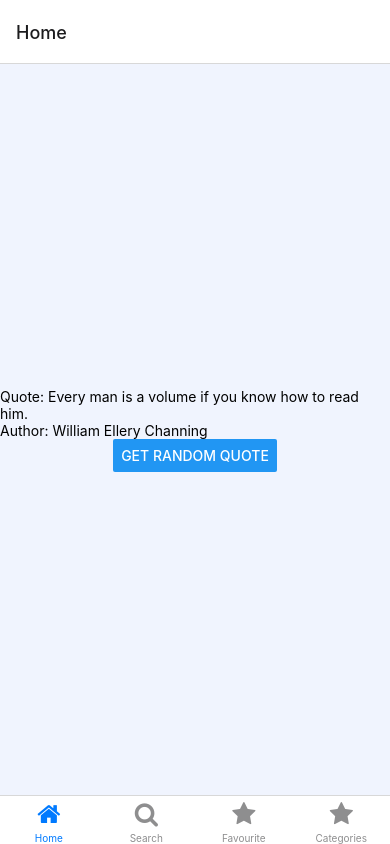
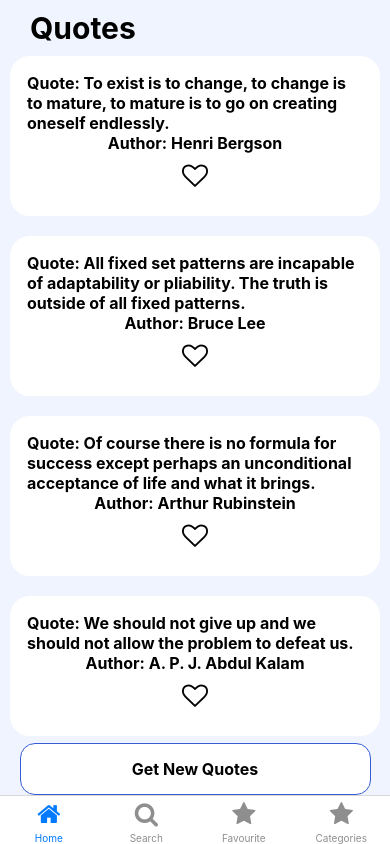
Before and after one commit to itsaakashpatel/quote-flora, a React Native app: screen /Home in a window 390 px wide. Built offline with nearby package versions, Linux system fonts and the light colour scheme.

Commit message:
completed functionality to genrate random new quote

```diff
--- a/App.jsx
+++ b/App.jsx
@@ -13,12 +13,12 @@ const Tab = createBottomTabNavigator();
 function App() {
   return (
     <NavigationContainer>
-      <Tab.Navigator initialRouteName="Home">
+      <Tab.Navigator>
         <Tab.Screen
           name="Home"
           component={HomeScreen}
           options={{
-            tabBarLabel: 'Home',
+            headerShown: false,
             tabBarIcon: ({ color, size }) => (
               <Icon name="home" color={color} size={size} />
             ),
@@ -28,6 +28,7 @@ function App() {
           name="Search"
           component={SearchScreen}
           options={{
+            headerShown: false,
             tabBarLabel: 'Search',
             tabBarIcon: ({ color, size }) => (
               <Icon name="search" color={color} size={size} />
@@ -38,6 +39,7 @@ function App() {
           name="Favourite"
           component={Favourite}
           options={{
+            headerShown: false,
             tabBarLabel: 'Favourite',
             tabBarIcon: ({ color, size }) => (
               <Icon name="star" color={color} size={size} />
@@ -48,6 +50,7 @@ function App() {
           name="Categories"
           component={Categories}
           options={{
+            headerShown: false,
             tabBarLabel: 'Categories',
             tabBarIcon: ({ color, size }) => (
               <Icon name="star" color={color} size={size} />
--- a/src/components/AuthorDetails.js
+++ b/src/components/AuthorDetails.js
@@ -1,18 +1,32 @@
-// AuthorDetails.js
 import React from "react";
 import { View, Text, StyleSheet } from "react-native";
+import LikeButton from "./LikeButtons";
 
 const AuthorDetails = ({ author }) => {
   return (
     <View style={styles.container}>
-      <Text>Quote: {author.content}</Text>
-      <Text>Author: {author.author}</Text>
+      <Text style={styles.text}>Quote: {author.content}</Text>
+      <Text style={styles.text}>Author: {author.author}</Text>
+      <LikeButton />
     </View>
   );
 };
 
 const styles = StyleSheet.create({
-  container: {},
+  container: {
+    borderColor: 'black',
+    borderWidth: 1,
+    borderRadius: 10,
+    padding: 20,
+    margin: 10,
+    justifyContent: 'center',
+    alignItems: 'center'
+
+  },
+  text: {
+    fontSize: 16,
+    fontWeight: 'bold',
+  },
 });
 
 export default AuthorDetails;
--- a/src/components/Header.js
+++ b/src/components/Header.js
@@ -15,6 +15,8 @@ const styles = StyleSheet.create({
     txt:{
         fontWeight: 'bold',
         fontSize: 30,
-        color:'#BDBDBD'
+        color:'black',
+        paddingLeft: 30,
+        marginTop: 10,
     }
 })
--- /dev/null
+++ b/src/components/LikeButtons.js
@@ -0,0 +1,31 @@
+import React, { useState } from "react";
+import { View, StyleSheet, TouchableOpacity } from "react-native";
+import Icon from 'react-native-vector-icons/FontAwesome';
+
+const LikeButton = () => {
+  const [isLiked, setIsLiked] = useState(false);
+
+  const toggleLike = () => {
+    setIsLiked(!isLiked);
+  };
+
+  return (
+    <View style={styles.container}>
+      <TouchableOpacity onPress={toggleLike}>
+        <Icon
+          name={isLiked ? 'heart' : 'heart-o'}
+          size={26}
+          color={isLiked ? 'red' : 'black'}
+        />
+      </TouchableOpacity>
+    </View>
+  );
+};
+
+const styles = StyleSheet.create({
+  container: {
+    margin: 10,
+  },
+});
+
+export default LikeButton;
--- /dev/null
+++ b/src/components/MainButton.js
@@ -0,0 +1,34 @@
+
+import React from 'react';
+import { TouchableOpacity, Text, StyleSheet } from 'react-native';
+
+const MainButton = ({ title, onPress }) => {
+  return (
+    <TouchableOpacity style={styles.button} onPress={onPress}>
+      <Text style={styles.buttonText}>{title}</Text>
+    </TouchableOpacity>
+  );
+};
+
+const styles = StyleSheet.create({
+  button: {
+    backgroundColor: 'white',
+    borderColor: '#365CD7',
+    borderWidth: 1,
+    borderRadius: 15,
+    justifyContent: 'center',
+    alignItems: 'center',
+    alignSelf: 'center',
+    width: '90%',
+    padding: 15
+
+
+  },
+  buttonText: {
+    color: 'black',
+    fontSize: 16,
+    fontWeight: 'bold',
+  },
+});
+
+export default MainButton;
--- /dev/null
+++ b/src/components/QuoteCard.js
@@ -0,0 +1,34 @@
+
+import React from 'react';
+import { View, Text, StyleSheet } from 'react-native';
+import LikeButton from './LikeButtons';
+
+const QuoteCard = ({ quote }) => {
+  return (
+    <View style={styles.container}>
+      <Text style={styles.text}>Quote: {quote.content}</Text>
+      <Text style={styles.text}>Author: {quote.author}</Text>
+     <LikeButton />
+    </View>
+  );
+};
+
+const styles = StyleSheet.create({
+  container: {
+    borderColor: 'white',
+    backgroundColor: 'white',
+    borderWidth: 2,
+    borderRadius: 20,
+    padding: 15,
+    margin: 10,
+    justifyContent: 'center',
+    alignItems: 'center'
+  },
+  text: {
+    fontSize: 16,
+    fontWeight: 'bold',
+    color: 'black'
+  },
+});
+
+export default QuoteCard;
--- a/src/screens/HomeScreen.js
+++ b/src/screens/HomeScreen.js
@@ -1,23 +1,51 @@
-import React, { useState } from 'react';
-import { View, StyleSheet, Text, SafeAreaView, Button } from 'react-native';
-import AuthorDetails from '../components/AuthorDetails';
+
+import React, { useState, useEffect } from 'react';
+import { View, StyleSheet, SafeAreaView, Button, ScrollView } from 'react-native';
+import Header from '../components/Header';
 import { quotes } from '../data';
+import QuoteCard from '../components/QuoteCard';
+import MainButton from '../components/MainButton';
+const HomeScreen = () => {
+  const [randomQuoteIndices, setRandomQuoteIndices] = useState([]);
 
-const HomeScreen = () => {
-  const [randomQuoteIndex, setRandomQuoteIndex] = useState(getRandomQuoteIndex());
+  useEffect(() => {
+    const initialIndices = [];
+    while (initialIndices.length < 5) {
+      const randomIndex = getRandomQuoteIndex();
+      if (!initialIndices.includes(randomIndex)) {
+        initialIndices.push(randomIndex);
+      }
+    }
+    setRandomQuoteIndices(initialIndices);
+  }, []);
 
   function getRandomQuoteIndex() {
     return Math.floor(Math.random() * quotes.length);
   }
 
-  function changeRandomQuote() {
-    setRandomQuoteIndex(getRandomQuoteIndex());
+  function changeRandomQuotes() {
+    const newIndices = [];
+    while (newIndices.length < 5) {
+      const randomIndex = getRandomQuoteIndex();
+      if (!newIndices.includes(randomIndex)) {
+        newIndices.push(randomIndex);
+      }
+    }
+    setRandomQuoteIndices(newIndices);
   }
 
   return (
     <SafeAreaView style={styles.container}>
-      {quotes[randomQuoteIndex] && <AuthorDetails author={quotes[randomQuoteIndex]} />}
-      <Button title="Get Random Quote" onPress={changeRandomQuote} />
+      <Header />
+      <ScrollView>
+        {randomQuoteIndices.map((index) => (
+          <QuoteCard key={index} quote={quotes[index]} />
+        ))}
+      </ScrollView>
+      <MainButton
+        title="Get New Quotes"
+        onPress={changeRandomQuotes}
+      />
     </SafeAreaView>
   );
 };
@@ -25,9 +53,8 @@ const HomeScreen = () => {
 const styles = StyleSheet.create({
   container: {
     flex: 1,
-    justifyContent: 'center',
-    alignItems: 'center',
     backgroundColor: '#F0F4FE',
+
   },
 });
 
```
Also changed, not shown: src/navigation/TabNavigator.js (deleted).
